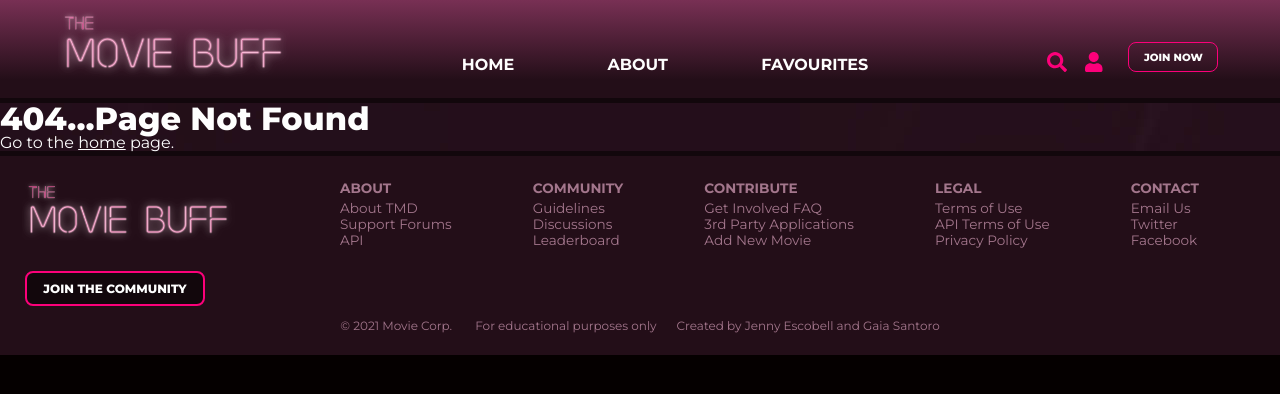
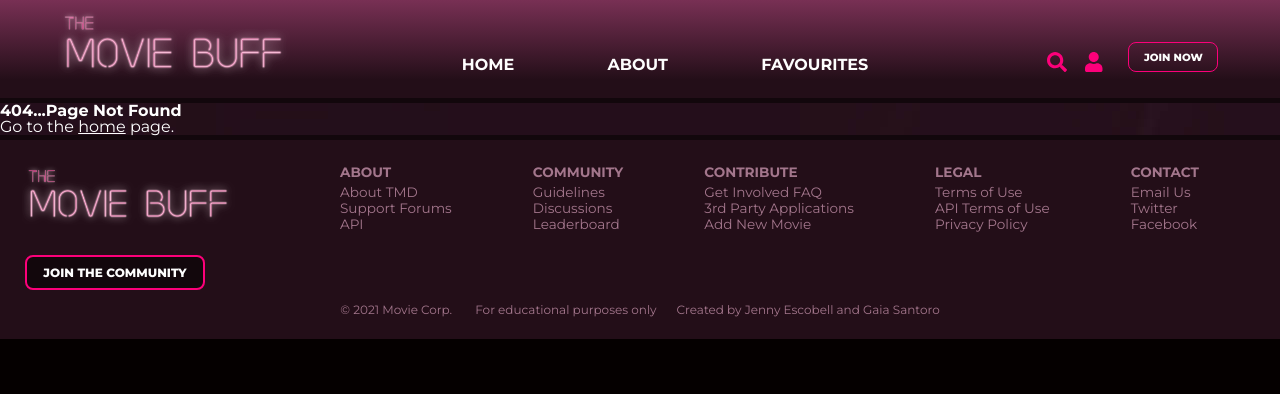
Before and after one commit to jennyesc/movieBuff, a React (Create React App) app: page /now-playing in a window 1280 px wide. Shown: the top 394 px of the page. Built offline with nearby package versions, Linux system fonts and the light colour scheme; what use-global-hook would draw is missing.

Commit message:
404 page updates

```diff
--- a/src/components/PageNotFound.js
+++ b/src/components/PageNotFound.js
@@ -3,15 +3,15 @@
 import { Link } from 'react-router-dom';
 import background from '../images/about-bg.jpg';
 
-const PageNotFound = () => (
-
-	<main>
-		<section>
+function PageNotFound () {
+	return (
+		// <main>
+		// 	<section>
 				<div className="page-container">
 						<div className="page-background">
 							<div className="image" style={{ backgroundImage: `url(${background})`}}>
 								<div className="page-container">
-								<h1 className="align">404...Page Not Found</h1>
+									<h2 className="align">404...Page Not Found</h2>
 									<div className="p">
 										<p>Go to the <Link to={'/'}>home</Link> page.</p>
 									</div>
@@ -20,9 +20,9 @@ const PageNotFound = () => (
 						</div>
 				</div>
 
-		</section>
-	</main>
+		// 	</section>
+		// </main>
 
 	);
-
+}
 export default PageNotFound;
--- a/src/styles/components/_page-not-found.scss
+++ b/src/styles/components/_page-not-found.scss
@@ -3,12 +3,12 @@
 @use '../base/type' as *;
 @use '../utilities/mixins' as *;
 
-main{
-    // display: block;
-    border: 3px solid green;
-    @media (min-width: $tabletSmall){
-        @include mc;
-    }
+// main{
+//     // display: block;
+//     border: 3px solid green;
+//     @media (min-width: $tabletSmall){
+//         @include mc;
+//     }
 
     .page-container{
         //margin-top: 20px;
@@ -65,4 +65,4 @@ main{
             } // page-container
         }// Page-bg
     }
-}// Main
+// }// Main
```
Lines whose indentation alone changed are shown as unchanged.
